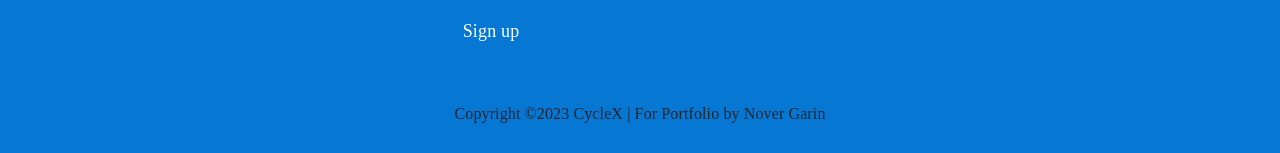
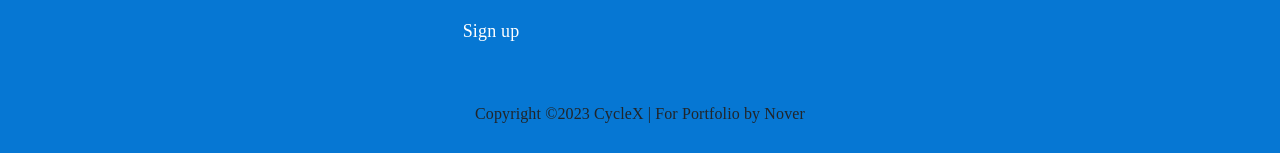
Before and after one commit to Nover-WD/cyclex_frontend, a React (Create React App) app: page /signup in a window 1280 px wide. Shown: the part 1042-1195 px from the top of the page. Built offline with nearby package versions, Linux system fonts and the light colour scheme; a web font is replaced by a local one.

Commit message:
Updated Footer.js

```diff
--- a/src/components/Footer.js
+++ b/src/components/Footer.js
@@ -7,7 +7,7 @@ export default function Footer(){
         <Box sx={{padding: "60px 60px 30px", '@media (max-width: 600px)': {padding: '60px 30px'}, backgroundColor: "primary.main"}}>
             <SecondaryMenu/>
             <Typography variant="h6" textAlign="center" sx={{fontWeight: "400", pt: "40px"}}>
-                Copyright ©2023 CycleX | For Portfolio by Nover Garin
+                Copyright ©2023 CycleX | For Portfolio by Nover
             </Typography>
         </Box>
     )
```
